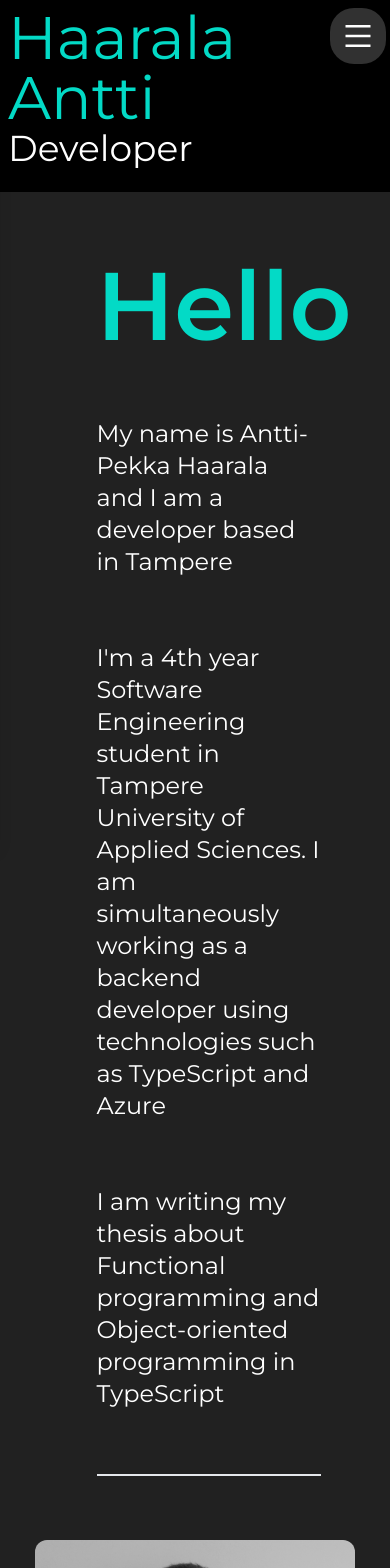
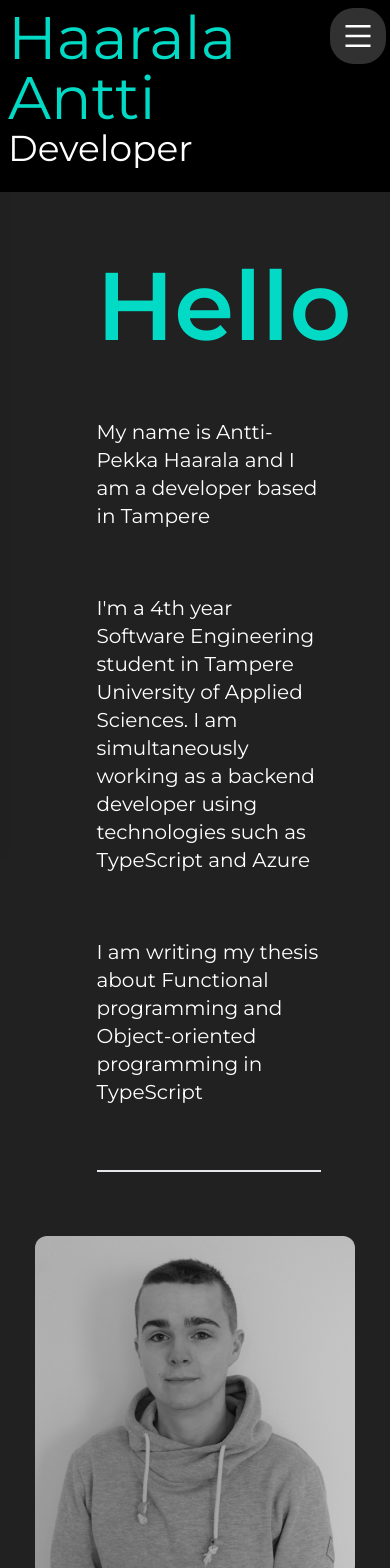
Before and after one commit to AnaHaa/portfolio, a React (Create React App) app: page / in a window 390 px wide. Shown: the top 1568 px of the page. Built offline with nearby package versions, Linux system fonts and the light colour scheme.

Commit message:
make text resize on mobile

```diff
--- a/src/components/home.tsx
+++ b/src/components/home.tsx
@@ -19,13 +19,13 @@ function Home() {
           {header}
         </h1>
         <div className="md:border-b-0 pb-16 border-b-2">
-          <p className="mt-16 mb-16 text-2xl text-clip break-words text-white">
+          <p className="mt-16 mb-16 text-xl md:text-2xl text-clip break-words text-white">
             {firstParagraph}
           </p>
-          <p className="mt-16 mb-16 text-2xl text-clip break-words text-white">
+          <p className="mt-16 mb-16 text-xl md:text-2xl text-clip break-words text-white">
             {secondParagraph}
           </p>
-          <p className="mt-16 text-2xl text-clip break-words text-white">
+          <p className="mt-16 text-xl md:text-2xl text-clip break-words text-white">
             {thirdParagraph}
           </p>
         </div>
```
